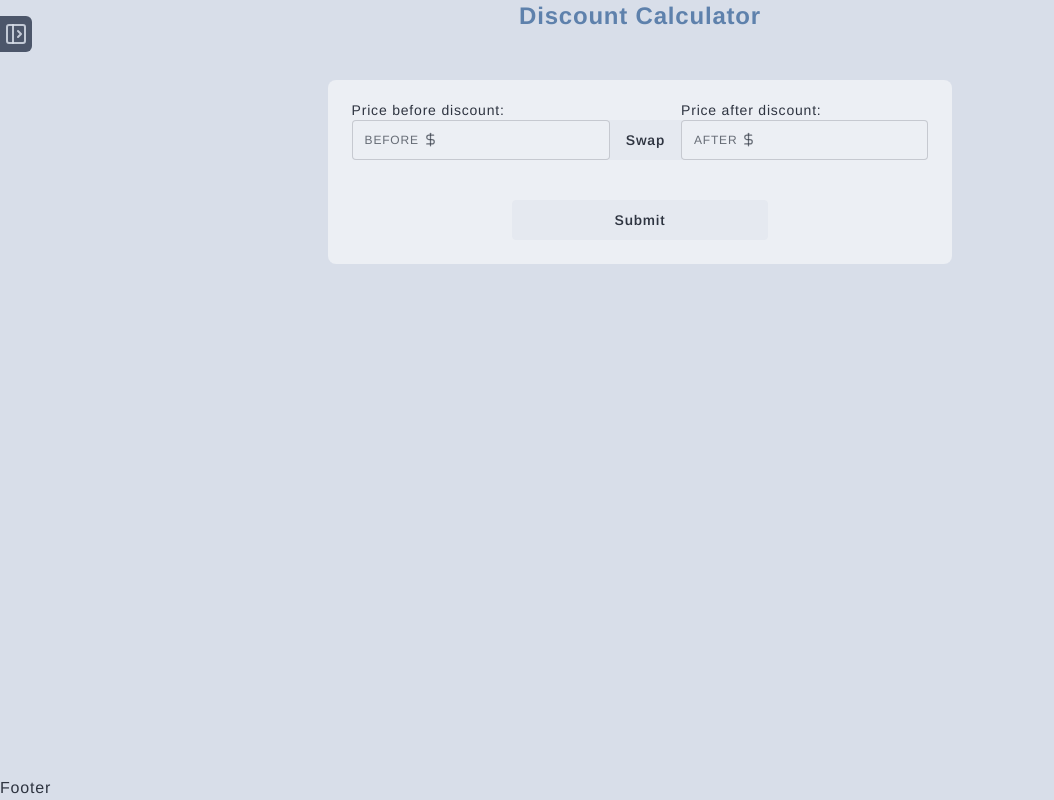
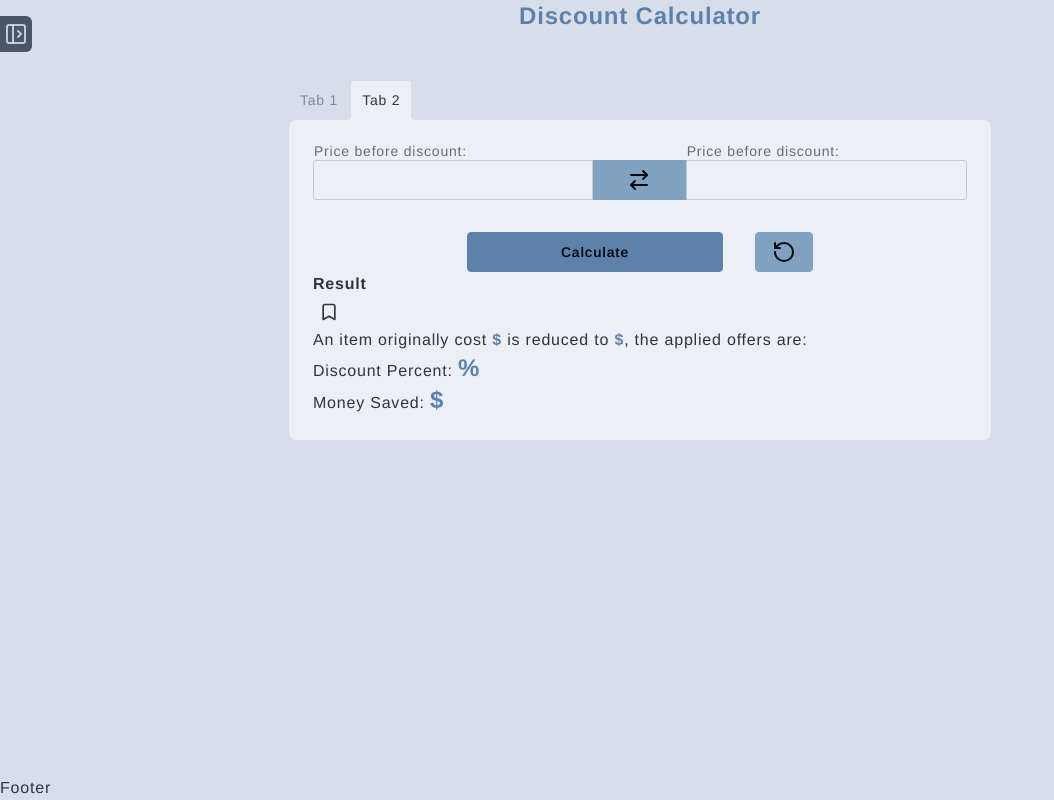
Before and after one commit to doinby/it-adds-up-app, a Next.js app: page / in a window 1280 px wide. Shown: the whole page, without its empty margins (0-1054 px from the left). Built offline with nearby package versions, Linux system fonts and the light colour scheme.

Commit message:
add logic to calculate percent

```diff
--- a/app/page.tsx
+++ b/app/page.tsx
@@ -22,9 +22,9 @@ export default function HomePage() {
 					Discount Calculator
 				</h1>
 
-				{/* <Tabs /> */}
+				<Tabs />
 
-				<Form />
+				{/* <Form /> */}
 			</main>
 		</>
 	);
--- a/components/ui/Form.tsx
+++ b/components/ui/Form.tsx
@@ -1,8 +1,9 @@
 import { SubmitHandler, useForm } from 'react-hook-form';
 import { DollarSign } from 'lucide-react';
 import classNames from 'classnames';
+import InputNoOption from './InputNoOption';
 
-interface FormInputInterface {
+export interface FormInputInterface {
 	beforePriceInput: string;
 	afterPriceInput: string;
 }
@@ -39,7 +40,7 @@ export default function Form() {
 				className='card-body flex flex-col gap-6 items-center'
 			>
 				<div className='join my-4'>
-					<div className='relative join-item'>
+					{/* <div className='relative join-item'>
 						<p className='absolute left-0 top-[-20px] text-sm'>
 							Price before discount:
 						</p>
@@ -61,13 +62,34 @@ export default function Form() {
 						<p className='absolute right-0 bottom-[-24px] text-sm text-error'>
 							{errors.beforePriceInput?.message}
 						</p>
-					</div>
+					</div> */}
+					<InputNoOption
+						register={register('beforePriceInput', INPUT_CONSTRAINTS)}
+						error={errors.beforePriceInput}
+						label={
+							<span className='flex gap-1'>
+								BEFORE
+								<DollarSign size={15} />
+							</span>
+						}
+					/>
 
 					<button type='button' className='join-item btn'>
 						Swap
 					</button>
 
-					<div className='relative join-item'>
+					<InputNoOption
+						register={register('afterPriceInput', INPUT_CONSTRAINTS)}
+						error={errors.afterPriceInput}
+						label={
+							<span className='flex gap-1'>
+								AFTER
+								<DollarSign size={15} />
+							</span>
+						}
+					/>
+
+					{/* <div className='relative join-item'>
 						<p className='absolute left-0 top-[-20px] text-sm'>
 							Price after discount:
 						</p>
@@ -89,7 +111,7 @@ export default function Form() {
 								{errors.afterPriceInput?.message}
 							</p>
 						</label>
-					</div>
+					</div> */}
 				</div>
 
 				<input type='submit' className='btn btn-wide' />
--- a/components/ui/Tab.tsx
+++ b/components/ui/Tab.tsx
@@ -31,9 +31,10 @@ export default function Tab() {
 	const [result, setResult] = useState<Result>({
 		name: undefined,
 		beforePrice: undefined,
-		afterPrice: '25.50',
-		dollarSaved: '4.50',
-	};
+		afterPrice: undefined,
+		percent: undefined,
+		dollarSaved: undefined,
+	});
 
 	const {
 		register,
@@ -42,7 +43,15 @@ export default function Tab() {
 	} = useForm<FormInputInterface>();
 	// console.log(errors);
 
-	const onSubmit: SubmitHandler<GetPercentForm> = (data) => console.log(data);
+	const onSubmit: SubmitHandler<FormInputInterface> = (data) => {
+		const { beforePriceInput, afterPriceInput } = data;
+		setResult((prev) => ({
+			...prev,
+			...calculatePercent(beforePriceInput, afterPriceInput),
+			beforePrice: beforePriceInput,
+			afterPrice: afterPriceInput,
+		}));
+	};
 
 	return (
 		<>
--- a/components/ui/Tabs.tsx
+++ b/components/ui/Tabs.tsx
@@ -1,34 +1,15 @@
-import { useState } from 'react';
-import { ChangeEvent } from 'react';
 import Tab1 from './Tab1';
 import Tab from './Tab';
-import classNames from 'classnames';
 
 export default function Tabs() {
-	const TAB_01 = 'Calculate Price';
-	const TAB_02 = 'Calculate Percent';
-	const TAB_LABELS = ['Calculate Price', 'Calculate Percent'];
-
-	const [input, setInput] = useState('');
-	const [activeTab, setActiveTab] = useState<0 | 1>(1);
-
-	const inputTabClass = classNames({
-		tab: true,
-		// 'tab-active'
-	});
-
-	function handleInputChange(e: ChangeEvent<HTMLInputElement>) {
-		setInput(e.target.value);
-	}
-
 	return (
 		<>
 			<div className='tabs tabs-lift max-w-[800px]'>
 				<input
 					type='radio'
-					name='discount-calculator'
+					name='my_tabs_3'
 					className='tab'
-					aria-label={TAB_01}
+					aria-label='Tab 1'
 				/>
 				<div className='tab-content bg-base-100 border-base-300 p-6'>
 					<Tab1 />
@@ -36,23 +17,14 @@ export default function Tabs() {
 
 				<input
 					type='radio'
-					name='discount-calculator'
-					className='tab tab-active'
-					aria-label={TAB_02}
+					name='my_tabs_3'
+					className='tab'
+					aria-label='Tab 2'
+					defaultChecked
 				/>
 				<div className='tab-content bg-base-100 border-base-300 p-6'>
 					<Tab />
 				</div>
-
-				{/* <input
-					type='radio'
-					name='discount-calculator'
-					className='tab'
-					aria-label='Tab 3'
-				/>
-				<div className='tab-content w-full bg-base-100 border-base-300 p-6'>
-					Tab content 3
-				</div> */}
 			</div>
 		</>
 	);
--- a/utils/calculations.ts
+++ b/utils/calculations.ts
@@ -7,11 +7,11 @@ export function calculateAfterPrice(beforePrice: number, percent: number) {
 export function calculateBeforePrice(afterPrice: number, percent: number) {
 	const beforePrice = (afterPrice * 100) / (100 - percent);
 	const dollarSaved = beforePrice * (percent / 100);
-	return { beforePrice: beforePrice, dollarSave: dollarSaved };
+	return { beforePrice: beforePrice, dollarSaved: dollarSaved };
 }
 
 export function calculatePercent(beforePrice: number, afterPrice: number) {
 	const percent = 100 - (afterPrice * 100) / beforePrice;
 	const dollarSaved = beforePrice - afterPrice;
-	return { percent: percent, dollarSave: dollarSaved };
+	return { percent: percent, dollarSaved: dollarSaved };
 }
--- a/utils/display.ts
+++ b/utils/display.ts
@@ -2,6 +2,10 @@ interface HideLongNumberInterface {
 	beforePrice: number;
 	afterPrice: number;
 	dollarSaved: number;
+}
+
+export function isEmptyObject(object: object) {
+	return Object.keys(object).length > 0;
 }
 
 export function hideLongNumber(object: HideLongNumberInterface) {
```
Also changed, not shown: types/types.ts (+5 -5 lines). Lines whose indentation alone changed are shown as unchanged.
